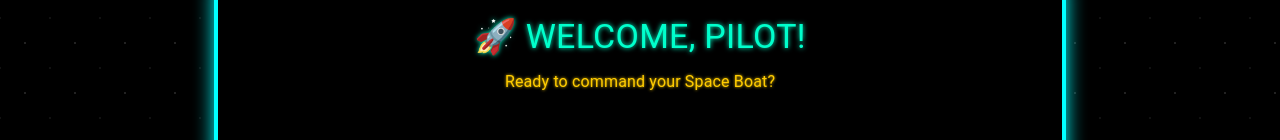
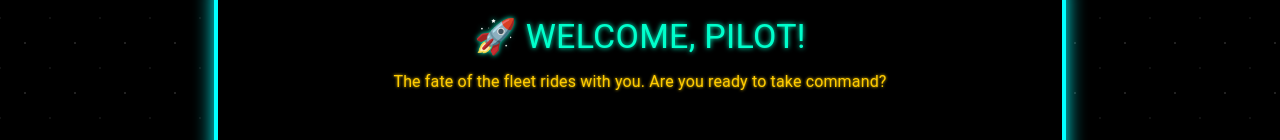
Before and after one commit to LPerez21/SPACE-BOATS, a React (Vite) app in the folder client/: page /dashboard in a window 1280 px wide. Shown: the part 132-272 px from the top of the page. Built offline with nearby package versions, Linux system fonts and the light colour scheme; no server answers; sample sign-in values are in the browser's storage.

Commit message:
changed propmt on dashboard

```diff
--- a/client/src/pages/DashboardPage.jsx
+++ b/client/src/pages/DashboardPage.jsx
@@ -59,7 +59,7 @@ export default function DashboardPage() {
             textShadow: '0 0 3px #ffcc00'
           }}
         >
-          Ready to command your Space Boat?
+          The fate of the fleet rides with you. Are you ready to take command?
         </Typography>
 
         <Button
```
